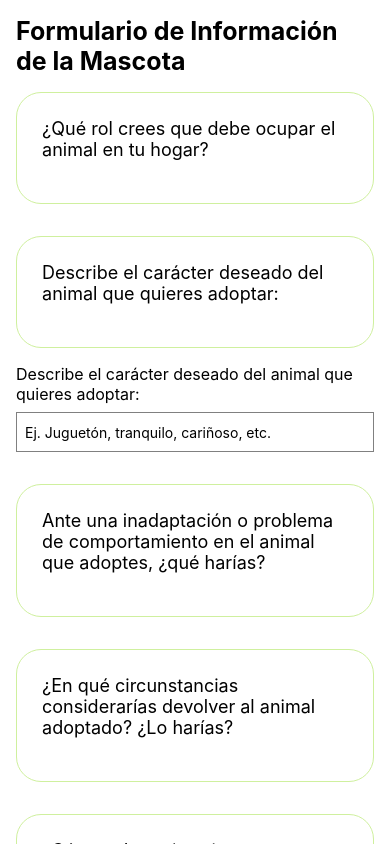
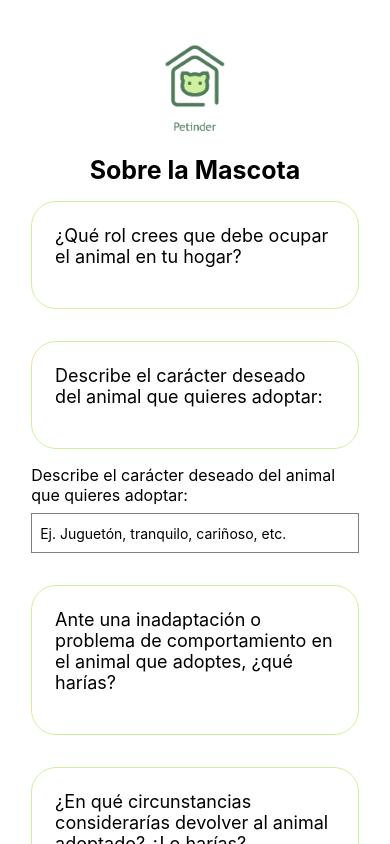
Before and after one commit to Onalore/PNT2_petinder_frontend, a React Native app in the folder petinder-frontend/: screen /FormPetInfo in a window 390 px wide. Built offline with nearby package versions, Linux system fonts and the light colour scheme.

Commit message:
Estilo y reestructuracion formPetInfo

```diff
--- a/petinder-frontend/components/Title.js
+++ b/petinder-frontend/components/Title.js
@@ -9,5 +9,6 @@ const styles = StyleSheet.create({
     color: "black",
     fontSize: 25,
     fontWeight: "bold",
+    textAlign: "center",
   },
 });
--- a/petinder-frontend/screens/FormPetInfo.js
+++ b/petinder-frontend/screens/FormPetInfo.js
@@ -1,16 +1,24 @@
-import React, { useState } from 'react';
-import { View, Text, TextInput, TouchableOpacity, StyleSheet, ScrollView } from 'react-native';
+import React, { useState } from "react";
+import {
+  View,
+  Text,
+  TextInput,
+  TouchableOpacity,
+  StyleSheet,
+  ScrollView,
+  Image,
+} from "react-native";
 import { useNavigation } from "@react-navigation/native";
-import Card from '../components/Card';
-import Title from '../components/Title';
+import Card from "../components/Card";
+import Title from "../components/Title";
 
 export default function FormPetInfo() {
   const navigation = useNavigation();
-    const [rol, setRol] = useState('');
-    const [caracter, setCaracter] = useState('');
-    const [inadaptacion, setInadaptacion] = useState('');
-    const [devolucion, setDevolucion] = useState('');
-    const [educacion, setEducacion] = useState('');
+  const [rol, setRol] = useState("");
+  const [caracter, setCaracter] = useState("");
+  const [inadaptacion, setInadaptacion] = useState("");
+  const [devolucion, setDevolucion] = useState("");
+  const [educacion, setEducacion] = useState("");
 
   const handleFormSubmit = () => {
     const formData = {
@@ -18,23 +26,20 @@ export default function FormPetInfo() {
       caracter,
       inadaptacion,
       devolucion,
-            educacion
-        }
-        submitFormData()
+      educacion,
+    };
+    submitFormData();
   };
 
   const submitFormData = () => {
-        navigation.navigate('SuccessfulRegistration')
-    }
+    navigation.navigate("SuccessfulRegistration");
+  };
 
   return (
     <ScrollView contentContainerStyle={styles.container}>
-            <Title
-                title={"Formulario de Información de la Mascota"}
-
-            />
+      <Image source={require("../assets/logo.png")} style={styles.imagen} />
+      <Title title={"Sobre la Mascota"} />
       <Card
-
         title="¿Qué rol crees que debe ocupar el animal en tu hogar?"
         placeholder="Ej. Compañía, guardián, etc."
         value={rol}
@@ -46,7 +51,9 @@ export default function FormPetInfo() {
         value={caracter}
         onChangeText={(text) => setCaracter(text)}
       />
-            <Text style={styles.label}>Describe el carácter deseado del animal que quieres adoptar:</Text>
+      <Text style={styles.label}>
+        Describe el carácter deseado del animal que quieres adoptar:
+      </Text>
       <TextInput
         style={styles.input}
         placeholder="Ej. Juguetón, tranquilo, cariñoso, etc."
@@ -84,14 +91,22 @@ export default function FormPetInfo() {
 
 const styles = StyleSheet.create({
   container: {
-        flexGrow: 1,
-        backgroundColor: '#fff',
-        alignItems: 'center',
-        padding: 16,
+    display: "flex",
+    backgroundColor: "#ffffff",
+    alignItems: "center",
+    justifyContent: "flex-start",
+    paddingTop: "10%",
+    paddingBottom: "4%",
+    paddingHorizontal: "8%",
+  },
+  imagen: {
+    width: 60,
+    height: 100,
+    marginBottom: "5%",
   },
   title: {
     fontSize: 20,
-        fontWeight: 'bold',
+    fontWeight: "bold",
     marginBottom: 16,
   },
   label: {
@@ -100,20 +115,20 @@ const styles = StyleSheet.create({
   },
   input: {
     height: 40,
-        borderColor: 'gray',
+    borderColor: "gray",
     borderWidth: 1,
     marginBottom: 16,
     padding: 8,
-        width: '100%',
+    width: "100%",
   },
   button: {
-        backgroundColor: 'blue',
+    backgroundColor: "blue",
     padding: 10,
     borderRadius: 5,
     marginTop: 20,
   },
   buttonText: {
-        color: 'white',
-        textAlign: 'center',
+    color: "white",
+    textAlign: "center",
   },
 });
```
Lines whose indentation alone changed are shown as unchanged.
